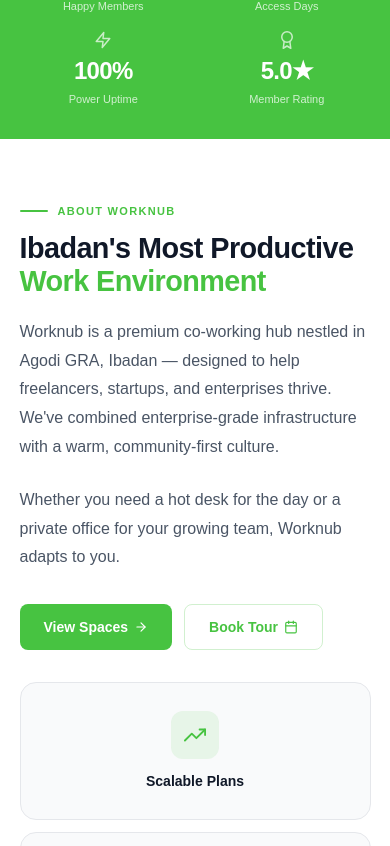
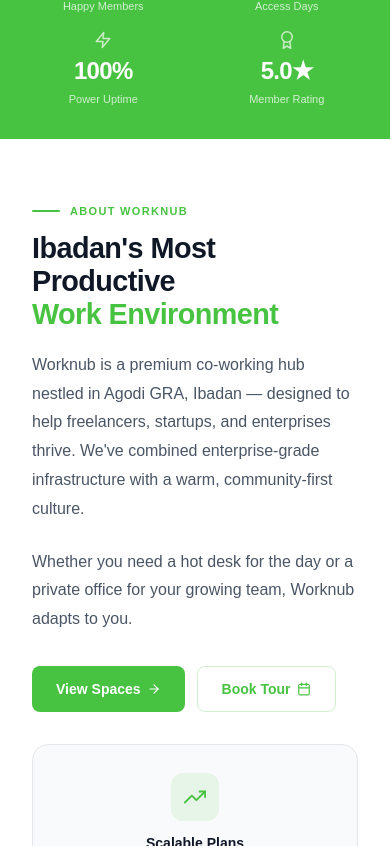
Before and after one commit to aptech-ibadan/worknub, a Next.js app: page / in a window 390 px wide. Shown: the part 938-1784 px from the top of the page. Built offline with nearby package versions, Linux system fonts and the light colour scheme; a web font is replaced by a local one.

Commit message:
update: hero paddings

```diff
--- a/src/app/offer/page.js
+++ b/src/app/offer/page.js
@@ -149,7 +149,7 @@ export default function Offer() {
         />
         <div className="absolute bottom-0 left-0 right-0 h-px bg-gradient-to-r from-transparent via-worknub-green/30 to-transparent z-[2]" />
 
-        <div className="container-custom relative z-[3] pt-16 sm:pt-28 lg:pt-32 pb-16 sm:pb-20">
+        <div className="container-custom items-center relative z-[3] pt-16 sm:pt-28 lg:pt-32 pb-16 sm:pb-20">
           <div className="grid lg:grid-cols-2 gap-10 lg:gap-16 items-center">
 
             {/* LEFT */}
--- a/src/components/AboutSection.jsx
+++ b/src/components/AboutSection.jsx
@@ -17,7 +17,7 @@ export default function AboutSection() {
   const inView = useInView(ref, { once: true, margin: "-80px" });
 
   return (
-    <section ref={ref} className="py-16 sm:py-24 lg:py-[100px] px-[5vw] max-w-[1280px] mx-auto">
+    <section ref={ref} className="py-16 sm:py-24 lg:py-[100px] px-[2rem] max-w-[1280px] mx-auto">
       <div className="grid grid-cols-1 lg:grid-cols-2 gap-8 lg:gap-[80px] items-center">
 
         <motion.div initial={{ opacity: 0, x: -30 }} animate={inView ? { opacity: 1, x: 0 } : {}} transition={{ duration: 0.6 }}>
--- a/src/components/HeroSection.jsx
+++ b/src/components/HeroSection.jsx
@@ -103,7 +103,7 @@ export default function HeroSection() {
 
         {/* ── Main content ── */}
         <div className="flex-1 flex flex-row items-center
-          px-[5vw] pt-[120px] pb-20
+          px-[2rem] pt-[120px] pb-20
           max-w-[1280px] mx-auto w-full
           gap-[60px] relative z-[2]">
 
```
